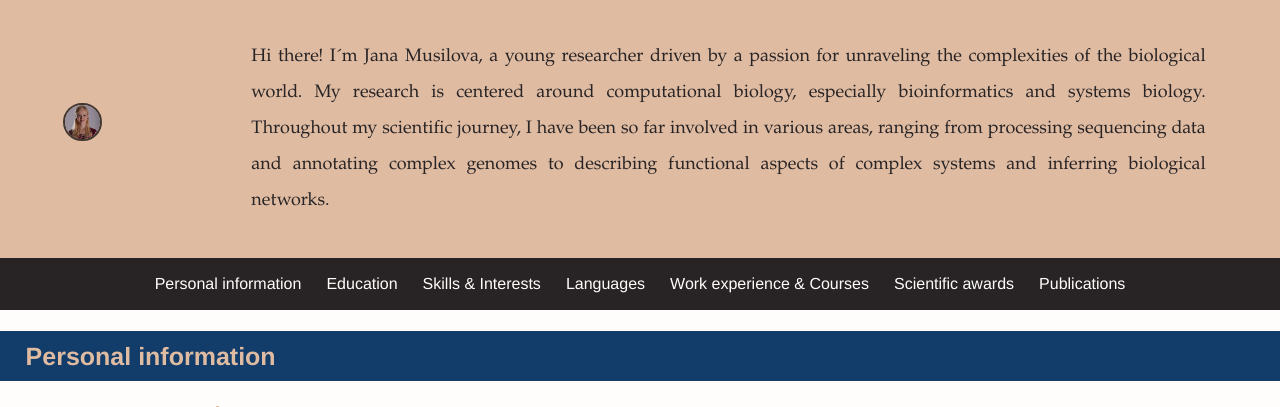
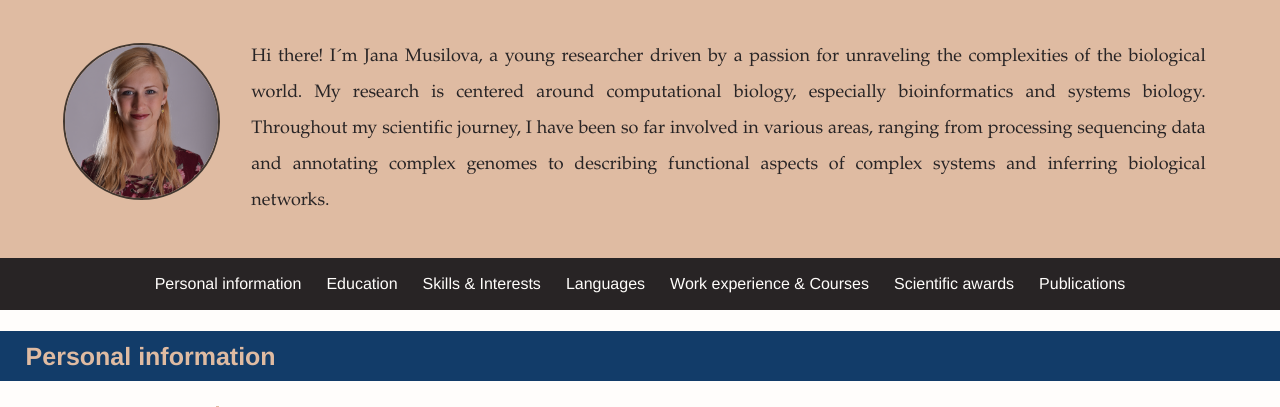
Before and after one commit to JanaMus/janamus.github.io, a PHP site: page / in a window 1280 px wide. Shown: the top 407 px of the page. Run offline with PHP 8.4, Linux system fonts and the light colour scheme.

Commit message:
Update style.css

```diff
--- a/style.css
+++ b/style.css
@@ -52,8 +52,8 @@ a {
 }
 
 .portrait {
-    width: 25%;
-    height: 25%;
+    width: 110%;
+    height: 110%;
     aspect-ratio: 1 / 1;
     border-radius: 50%;
     border: 2px solid rgba(0, 0, 0, 0.7);
```
